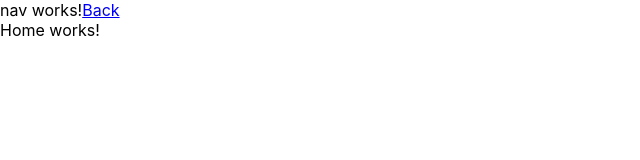
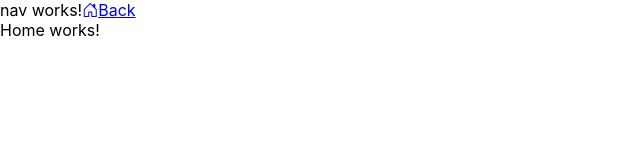
Before and after one commit to thisisbatra/thisisbatra, a React (Create React App) app: page /home in a window 1280 px wide. Shown: the top 160 px of the page, without its empty margins (0-640 px from the left). Built offline with nearby package versions, Linux system fonts and the light colour scheme.

Commit message:
can't able to modify bootstrap icons

```diff
--- a/package.json
+++ b/package.json
@@ -6,6 +6,7 @@
     "@testing-library/jest-dom": "^5.17.0",
     "@testing-library/react": "^13.4.0",
     "@testing-library/user-event": "^13.5.0",
+    "bootstrap": "^5.3.2",
     "bootstrap-icons": "^1.11.1",
     "react": "^18.2.0",
     "react-dom": "^18.2.0",
--- a/src/Components/GlobalRoutingLoader/GlobalRoutingLoader.jsx
+++ b/src/Components/GlobalRoutingLoader/GlobalRoutingLoader.jsx
@@ -1,7 +1,7 @@
 import React, { useEffect, useState } from 'react';
 import Loader from '../Loader/Loader';
 import VersionOne from '../VersionOne/VersionOne';
-import { BrowserRouter, Route, Routes } from 'react-router-dom';
+import { BrowserRouter, Navigate, Route, Routes } from 'react-router-dom';
 import PageNotFound from '../PageNotFound/PageNotFound';
 import ComingSoon from '../ComingSoon/ComingSoon';
 import Home from '../VersionOne/Home/Home';
@@ -11,6 +11,7 @@ const BrowseRoute=()=>{
         <BrowserRouter>
             <Routes>
                 <Route path='/' element={<VersionOne/>}>
+                    <Route index element={<Navigate to='/home'/>} />
                     <Route path='home' element={<Home/>}/>
                 </Route>
                 <Route path='comingSoon' element={<ComingSoon/>}/>
--- a/src/Components/PageNotFound/PageNotFound.jsx
+++ b/src/Components/PageNotFound/PageNotFound.jsx
@@ -13,7 +13,7 @@ const PageNotFound = () => {
                     <h1 className={Styles.heading}>404</h1>
                     <p className={Styles.para}>I am sorry, but the page you have requested was not found :(</p>
                     <div className={Styles.buttonBox}>
-                        <button onClick={onRedirectclick} className={Styles.button}>Redirect</button>
+                        <button onClick={onRedirectclick} className={Styles.button}>Redirect<i className="bi bi-arrow-right-circle-fill"></i></button>
                     </div>
                 </div>
             </section>
--- a/src/index.js
+++ b/src/index.js
@@ -3,6 +3,8 @@ import ReactDOM from 'react-dom/client';
 import './index.css';
 import App from './App';
 import reportWebVitals from './reportWebVitals';
+// import '../node_modules/bootstrap/dist/css/bootstrap.min.css'
+import '../node_modules/bootstrap-icons/font/bootstrap-icons.min.css';
 
 const root = ReactDOM.createRoot(document.getElementById('root'));
 root.render(
```
Also changed, not shown: 1 other file (tests, documents, lock files or other folders).
